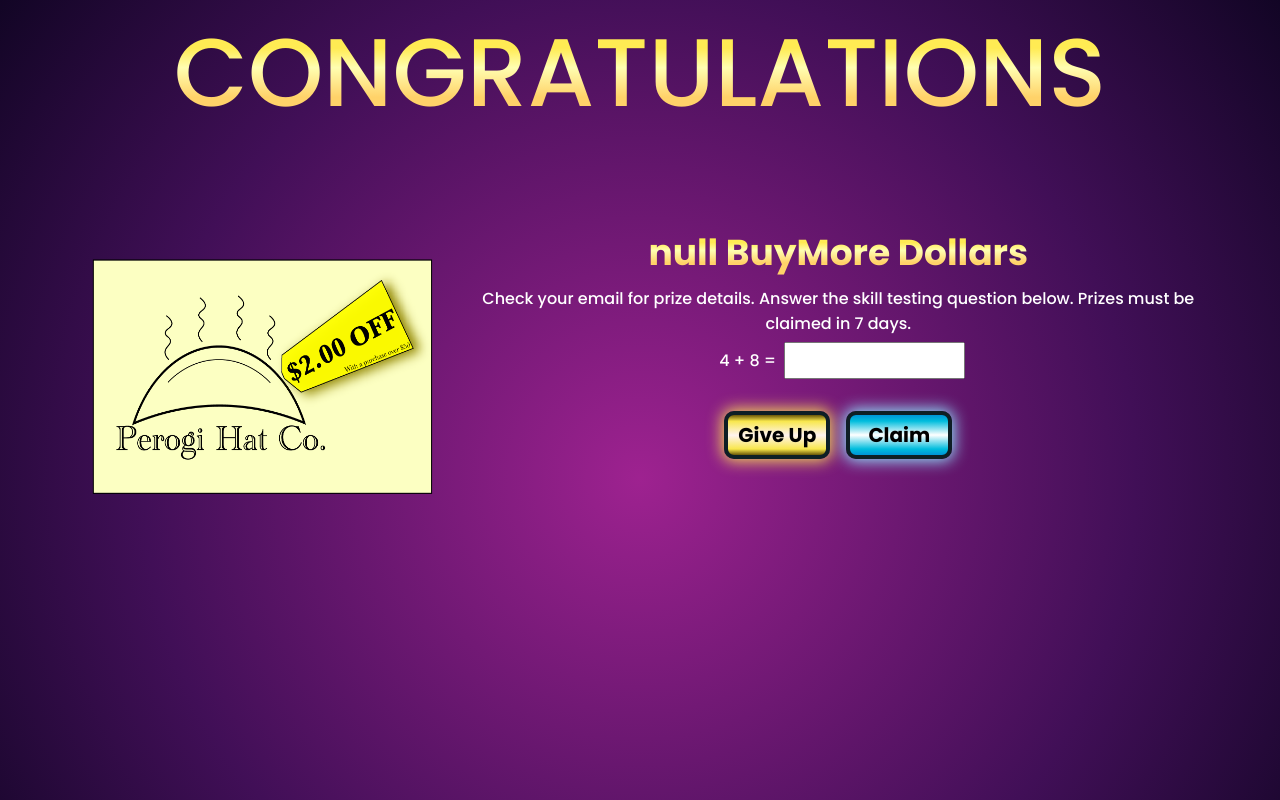
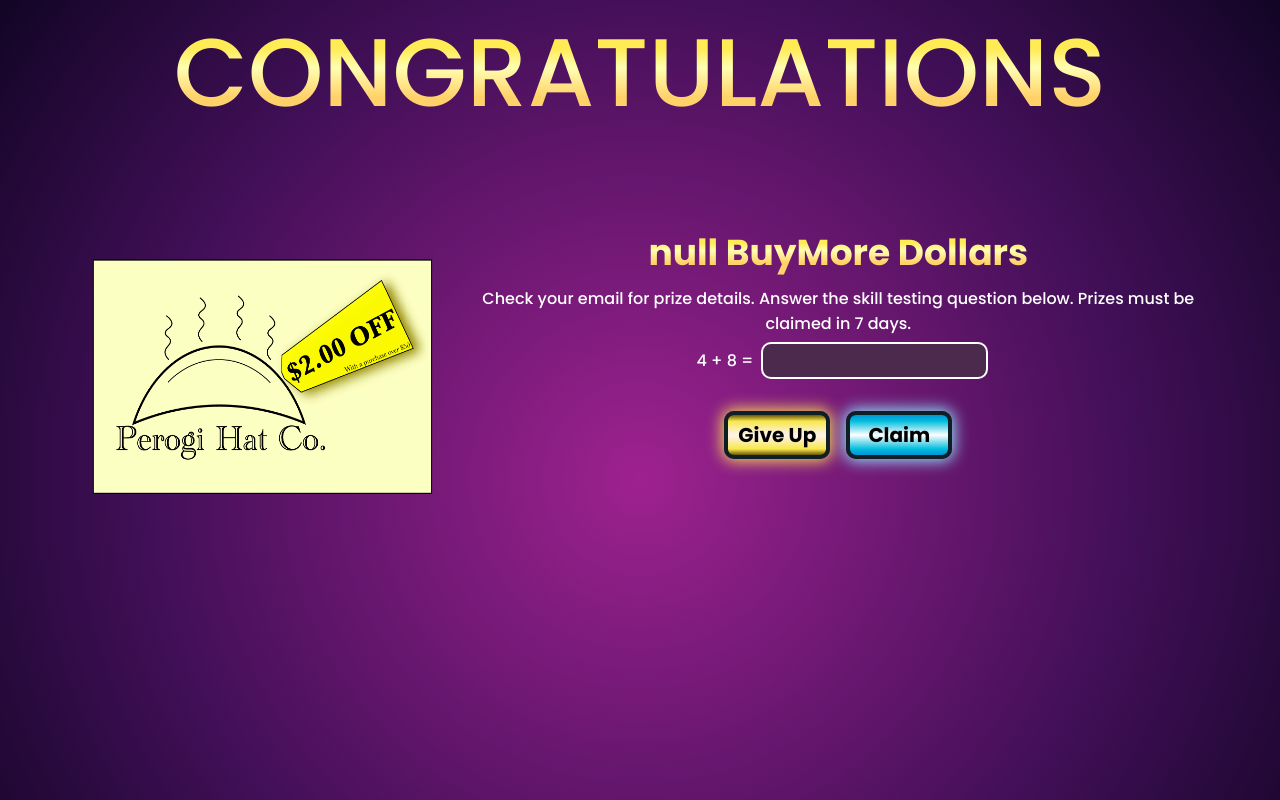
Before and after one commit to JacobSkraps/spinwin, a Next.js app: page /outcome in a window 1280 px wide. Shown: the top 800 px of the page. Built offline with nearby package versions, Linux system fonts and the light colour scheme; no server answers; a web font is replaced by a local one.

Commit message:
The Skill Test tests

```diff
--- a/src/app/(pages)/(game)/game/page.jsx
+++ b/src/app/(pages)/(game)/game/page.jsx
@@ -32,6 +32,7 @@ const db = getFirestore()
 
 
 export default function Game() {
+
     // const [randomNumber, setRandomNumber] = useState(undefined);
     // const [win, setWin] = useState(false);
     // const [value, setValue] = useState(0);
--- a/src/app/(pages)/(game)/outcome/page.jsx
+++ b/src/app/(pages)/(game)/outcome/page.jsx
@@ -1,5 +1,5 @@
 "use client";
-import { useEffect, useState } from 'react';
+import { useRef, useEffect, useState } from 'react';
 import { initializeApp } from 'firebase/app';
 
 import {
@@ -7,7 +7,7 @@ import {
     getDocs, doc, updateDoc
   } from 'firebase/firestore'
 
-
+  import regexCheck from '@/functions/regexCheck';
 
 import idCheck from '@/functions/idCheck';
 import grandPrize from "/public/tenkbmd.png";
@@ -33,6 +33,7 @@ const db = getFirestore()
 
 
 export default function Outcome() {
+    const mathCheckRef = useRef(null);
 
     const [win, setWin] = useState('');
     const [value, setValue] = useState('');
@@ -117,7 +118,7 @@ export default function Outcome() {
 
             myParaTwo.innerText = secondPara;
 
-            summonInput.name='question';
+            summonInput.name='skillTest';
             summonInput.type='text';
             summonInput.id='skillTest';
 
@@ -127,19 +128,27 @@ export default function Outcome() {
 
   const handleFormSubmit = (e) => {
     e.preventDefault();
-        const addPeopleForm = addPeopleFormRef.current;
+    const mathCheck = mathCheckRef.current;
+    const formData = new FormData(mathCheck);
+
+    const questionValue = formData.get('skillTest');
+    console.log(questionValue)
+
+    let guardianFormInputs = ["skillTest"];
 
     //* check all if there is anything wrong
-        let inputField = document.getElementById(skillTest);
+    guardianFormInputs.forEach(input => {
+        let inputField = document.getElementById(input);
 
-        let inputValue = inputField.value;
-        let inputResult = regexCheck(skillTest, inputValue);
+        let inputValue = formData.get(input);
+        let inputResult = regexCheck(input, inputValue);
         if(!inputResult){
             inputField.style.border = "2px solid red"
         } else{
             console.log("colored to white")
             inputField.style.border = " 2px solid white"
         }
+    });
 
     //* check to see if they are all valid
     let inputsValid = guardianFormInputs.every(input=>{
@@ -147,12 +156,12 @@ export default function Outcome() {
         return regexCheck(input, inputValue);
     });
 
-        // if (inputsValid){
-        //   console.log("ALL TRUE YIPPEEE")
-        //   redirect(`/form/guardianForm2`)
-        // } else{
-        //   console.log("SOMETHIN FAILED WAHH")
-        // }
+    if (inputsValid){
+        console.log("ALL TRUE YIPPEEE")
+        redirect(`/form/guardianForm2`)
+    } else{
+        console.log("SOMETHIN FAILED WAHH")
+    }
     // redirect(`/form/guardianForm2`);
     };
     return(
@@ -164,6 +173,7 @@ export default function Outcome() {
                     {/* <img src={ fourthPrize } alt="Your prize!" id='prizeSpace' /> */}
                 </div>
                     <div className="OutcomeDisplay">
+                        <form ref={mathCheckRef} className="add" onSubmit={handleFormSubmit} noValidate>
                             <h2 id='outcomeSubHeader'>Loading...</h2>
                             <p className='outcomePara' id='para1'>Loading...</p>
                             <div id='outcomeMathContainer'>
@@ -175,6 +185,7 @@ export default function Outcome() {
                                 </div>
                                 <button className='nextButton pageButton' type="submit">Claim</button>
                             </div>
+                        </form>
                     </div>
             </div>
         </div>
--- a/src/app/styles/game.css
+++ b/src/app/styles/game.css
@@ -220,6 +220,17 @@
   text-align: center;
   justify-content: center;
 }
+#skillTest{
+  background-color: #4C2A4E;
+  border: solid 2px #FFFFFF;
+  color: white;
+  border-radius: 10px;
+  padding: 4px;
+  font-family: 'poppins';
+  font-weight: 500;
+  width: 30%;
+  min-width: 80px;
+}
 
 @media only screen and (max-width: 480px) {
     #outcomeDiv{
```
Lines whose indentation alone changed are shown as unchanged.
